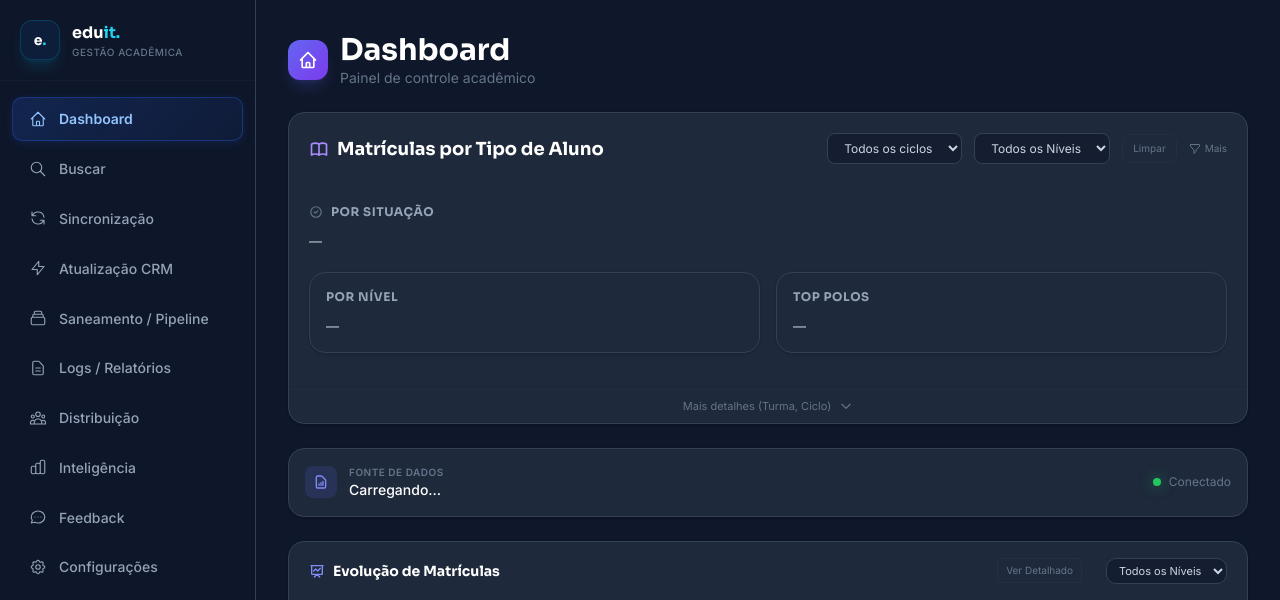
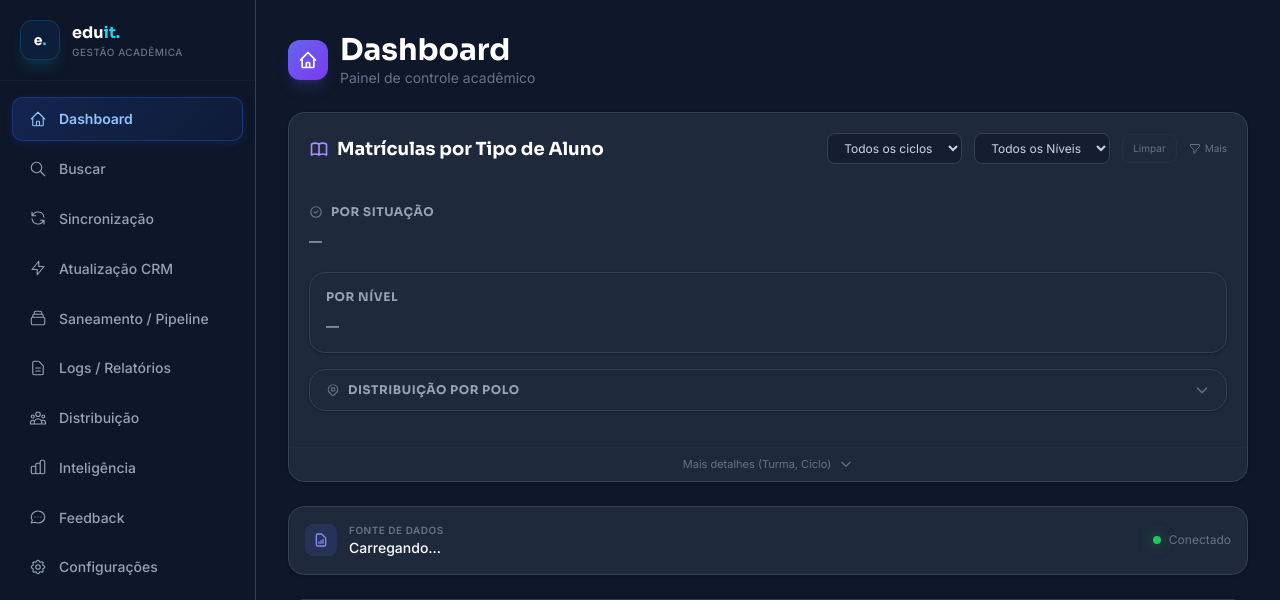
Before and after one commit to mfpi1209/dcz-crm-sync, a Flask app: page / in a window 1280 px wide. Shown: the top 600 px of the page. Run offline with Flask 3, Linux system fonts and the light colour scheme; the visitor is signed in with stand-in values (Sample User, id 1); some libraries are stand-ins or nearby versions.

Commit message:
fix: nivel detecta campo nivel/negocio/curso, normaliza polo, polo recolhivel
- Nivel: verifica r.data->nivel primeiro, depois negocio ILIKE pos, depois curso com regex (mba, especializa, etc). Fallback Graduacao.

- Polo: strip prefixo numerico (1823 - POLO X -> POLO X) via REGEXP_REPLACE.

- UI: secao Top Polos agora e recolhivel/expansivel no dashboard.

- Upload: adiciona campo nivel ao _XL_COLUMN_MAP.

Made-with: Cursor

```diff
--- a/routes/dashboard.py
+++ b/routes/dashboard.py
@@ -53,9 +53,16 @@ WITH mat AS (
           ELSE NULL
         END AS data_matricula,
         r.data->>'situacao' AS situacao,
-        CASE WHEN r.data->>'negocio' ILIKE '%%pos%%'
-             THEN 'Pós-Graduação' ELSE 'Graduação' END AS nivel,
-        r.data->>'polo'  AS polo,
+        CASE
+          WHEN COALESCE(r.data->>'nivel','') != '' THEN
+            CASE WHEN r.data->>'nivel' ILIKE '%%pos%%' THEN 'Pós-Graduação'
+                 ELSE 'Graduação' END
+          WHEN r.data->>'negocio' ILIKE '%%pos%%' THEN 'Pós-Graduação'
+          WHEN r.data->>'curso' ~* '(mba|especializa|pos.gradua|lato.sensu|stricto)'
+               THEN 'Pós-Graduação'
+          ELSE 'Graduação'
+        END AS nivel,
+        TRIM(REGEXP_REPLACE(COALESCE(r.data->>'polo',''), '^\d+\s*[-–]\s*', '')) AS polo,
         r.data->>'curso' AS turma
     FROM xl_rows r
     WHERE r.snapshot_id = (
@@ -385,16 +392,22 @@ def api_dashboard_ciclos():
             ciclos_config = cur.fetchall()
 
             cur.execute("""
-                SELECT
-                    CASE WHEN r.data->>'negocio' ILIKE '%%pos%%'
-                         THEN 'Pós-Graduação' ELSE 'Graduação' END AS nivel,
-                    COUNT(*) AS total
-                FROM xl_rows r
-                WHERE r.snapshot_id = (
-                    SELECT id FROM xl_snapshots
-                    WHERE tipo = 'matriculados' ORDER BY id DESC LIMIT 1
-                )
-                GROUP BY nivel ORDER BY total DESC
+                SELECT nivel, COUNT(*) AS total FROM (
+                    SELECT CASE
+                      WHEN COALESCE(r.data->>'nivel','') != '' THEN
+                        CASE WHEN r.data->>'nivel' ILIKE '%%pos%%' THEN 'Pós-Graduação'
+                             ELSE 'Graduação' END
+                      WHEN r.data->>'negocio' ILIKE '%%pos%%' THEN 'Pós-Graduação'
+                      WHEN r.data->>'curso' ~* '(mba|especializa|pos.gradua|lato.sensu|stricto)'
+                           THEN 'Pós-Graduação'
+                      ELSE 'Graduação'
+                    END AS nivel
+                    FROM xl_rows r
+                    WHERE r.snapshot_id = (
+                        SELECT id FROM xl_snapshots
+                        WHERE tipo = 'matriculados' ORDER BY id DESC LIMIT 1
+                    )
+                ) sub GROUP BY nivel ORDER BY total DESC
             """, {})
             distinct_nivels = {r["nivel"]: r["total"] for r in cur.fetchall()}
 
--- a/routes/upload.py
+++ b/routes/upload.py
@@ -180,6 +180,7 @@ _XL_COLUMN_MAP = {
     "fone_res": ["Fone Residencial"],
     "fone_com": ["Fone Comercial"],
     "negocio": ["Negócio", "Neg"],
+    "nivel": ["Nível", "Nivel", "Nível de Ensino", "Nível Ensino", "Tipo Curso"],
     "empresa": ["Empresa", "NOM_FILI"],
     "bairro": ["Bairro"],
     "cidade": ["Cidade"],
--- a/templates/partials/_dashboard.html
+++ b/templates/partials/_dashboard.html
@@ -76,14 +76,24 @@
                             <div id="stu-by-situacao" class="grid grid-cols-2 lg:grid-cols-4 gap-3 text-[13px] text-slate-300">—</div>
                         </div>
 
-                        <!-- Nível + Top Polos (visíveis) -->
-                        <div class="grid grid-cols-1 lg:grid-cols-2 gap-4 mb-4">
+                        <!-- Nível -->
+                        <div class="mb-4">
                             <div class="glass-card p-4">
                                 <h4 class="text-xs font-bold text-slate-400 uppercase tracking-wider mb-3">Por Nível</h4>
                                 <div id="stu-by-nivel" class="space-y-2 text-[13px] text-slate-300">—</div>
                             </div>
-                            <div class="glass-card p-4">
-                                <h4 class="text-xs font-bold text-slate-400 uppercase tracking-wider mb-3">Top Polos</h4>
+                        </div>
+
+                        <!-- Top Polos (recolhível) -->
+                        <div class="mb-4">
+                            <button onclick="this.nextElementSibling.classList.toggle('hidden'); this.querySelector('.polo-chevron').classList.toggle('rotate-180')" class="w-full glass-card px-4 py-3 flex items-center justify-between hover:bg-white/[0.02] transition-all">
+                                <h4 class="text-xs font-bold text-slate-400 uppercase tracking-wider flex items-center gap-2">
+                                    <svg class="w-3.5 h-3.5 text-slate-500" fill="none" stroke="currentColor" viewBox="0 0 24 24"><path stroke-linecap="round" stroke-linejoin="round" stroke-width="2" d="M17.657 16.657L13.414 20.9a1.998 1.998 0 01-2.827 0l-4.244-4.243a8 8 0 1111.314 0z"/><path stroke-linecap="round" stroke-linejoin="round" stroke-width="2" d="M15 11a3 3 0 11-6 0 3 3 0 016 0z"/></svg>
+                                    Distribuição por Polo
+                                </h4>
+                                <svg class="w-4 h-4 text-slate-500 transition-transform polo-chevron" fill="none" stroke="currentColor" viewBox="0 0 24 24"><path stroke-linecap="round" stroke-linejoin="round" stroke-width="2" d="M19 9l-7 7-7-7"/></svg>
+                            </button>
+                            <div class="hidden glass-card border-t-0 rounded-t-none p-4">
                                 <div id="stu-by-polo" class="grid grid-cols-2 gap-x-4 gap-y-2 text-[13px] text-slate-300">—</div>
                             </div>
                         </div>
```
